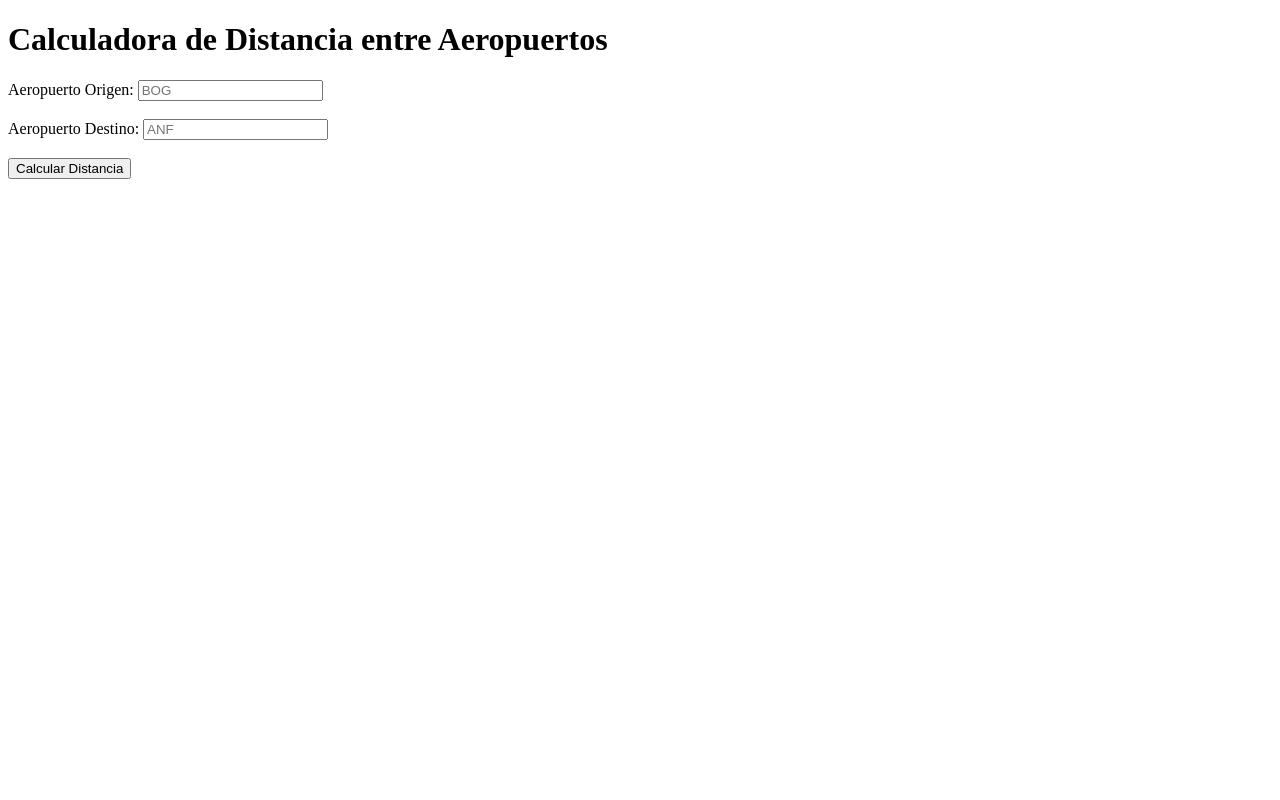
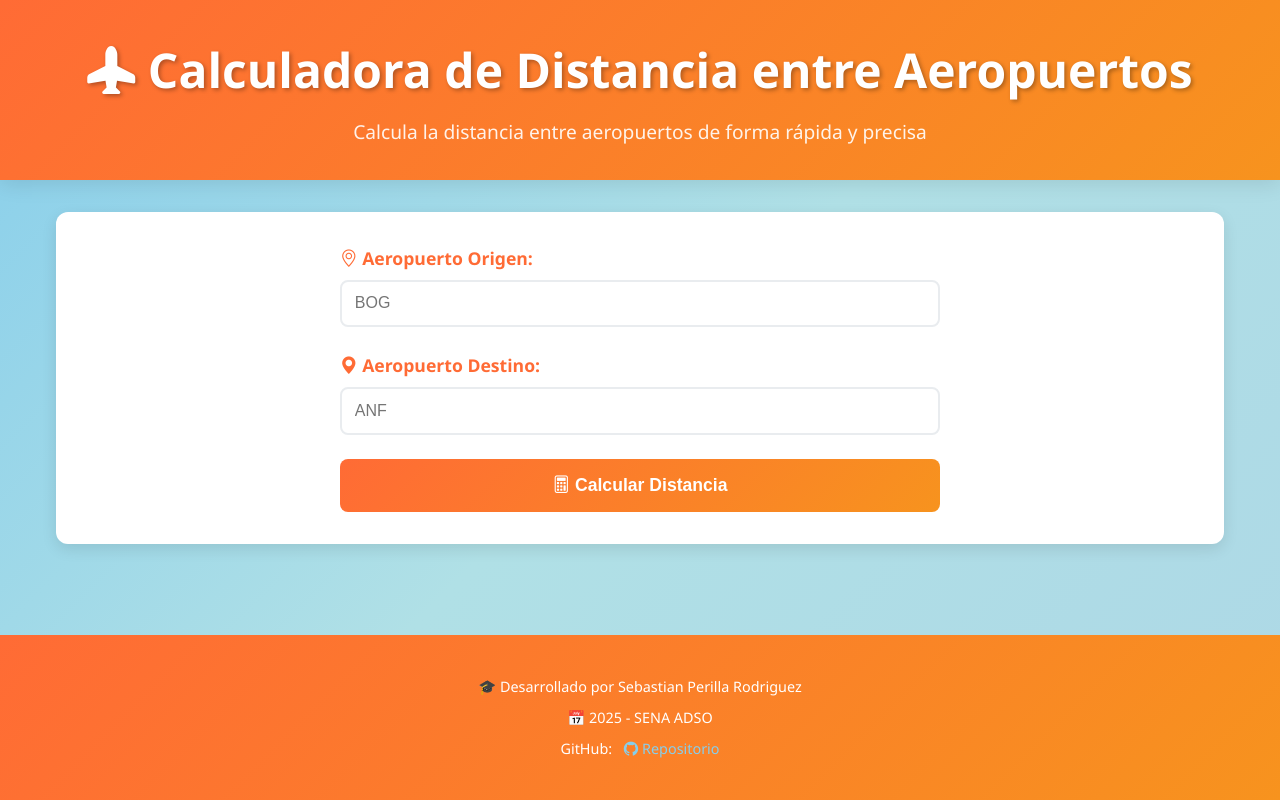
Before and after one commit to sebastianPR890/app-aeropuerto, a Django app: page / in a window 1280 px wide. Run offline with Django 5.2, Linux system fonts and the light colour scheme.

Commit message:
Se añadieron estilos

```diff
--- a/airport_distance_project/airports/templates/airport_distance.html
+++ b/airport_distance_project/airports/templates/airport_distance.html
@@ -1,50 +1,340 @@
 <!DOCTYPE html>
-<html>
+<html lang="es">
 <head>
     <meta charset="utf-8">
     <meta http-equiv="X-UA-Compatible" content="IE=edge">
     <title>Airport Distance</title>
     <meta name="description" content="">
     <meta name="viewport" content="width=device-width, initial-scale=1">
-        <link rel="stylesheet" href="">
+    <link rel="stylesheet" href="https://cdn.jsdelivr.net/npm/bootstrap-icons@1.11.0/font/bootstrap-icons.css">
+
+    <style>
+* {
+    margin: 0;
+    padding: 0;
+    box-sizing: border-box;
+    transition: all 0.3s ease;
+}
+
+body {
+    font-family: 'Segoe UI', Tahoma, Geneva, Verdana, sans-serif;
+    line-height: 1.6;
+    color: #333;
+    background: linear-gradient(135deg, #87ceeb 0%, #b0e0e6 50%, #add8e6 100%);
+    min-height: 100vh;
+    display: flex;
+    flex-direction: column;
+}
+
+/* Header principal */
+header {
+    background: linear-gradient(135deg, #ff6b35 0%, #f7931e 100%);
+    padding: 2rem 0;
+    box-shadow: 0 4px 20px rgba(0,0,0,0.1);
+    text-align: center;
+}
+
+header h1 {
+    color: white;
+    font-size: 3rem;
+    font-weight: 700;
+    margin: 0;
+    text-shadow: 2px 2px 4px rgba(0,0,0,0.3);
+}
+
+header p {
+    color: rgba(255,255,255,0.9);
+    font-size: 1.2rem;
+    margin-top: 0.5rem;
+    font-weight: 300;
+}
+
+/* Contenido principal */
+main {
+    flex: 1;
+    max-width: 1200px;
+    margin: 0 auto;
+    padding: 2rem 1rem;
+    width: 100%;
+}
+
+.content-block {
+    background: white;
+    padding: 2rem;
+    border-radius: 12px;
+    box-shadow: 0 5px 15px rgba(0,0,0,0.1);
+    margin-bottom: 2rem;
+}
+
+/* Títulos */
+h1 {
+    color: #ff6b35;
+    margin-bottom: 2rem;
+    font-size: 2.5rem;
+    text-align: center;
+    font-weight: 700;
+}
+
+h2 {
+    color: #ff6b35;
+    margin-bottom: 1rem;
+    font-size: 1.8rem;
+    font-weight: 600;
+}
+
+/* Formularios */
+form {
+    max-width: 600px;
+    margin: 0 auto;
+}
+
+label {
+    display: block;
+    margin-bottom: 0.5rem;
+    color: #ff6b35;
+    font-weight: 600;
+    font-size: 1.1rem;
+}
+
+input[type="text"] {
+    width: 100%;
+    padding: 0.8rem;
+    border: 2px solid #e9ecef;
+    border-radius: 8px;
+    font-size: 1rem;
+    margin-bottom: 1.5rem;
+    transition: all 0.3s ease;
+}
+
+input[type="text"]:focus {
+    outline: none;
+    border-color: #87ceeb;
+    box-shadow: 0 0 0 3px rgba(135, 206, 235, 0.3);
+    transform: scale(1.02);
+}
+
+button[type="submit"] {
+    background: linear-gradient(135deg, #ff6b35 0%, #f7931e 100%);
+    color: white;
+    padding: 1rem 2rem;
+    border: none;
+    border-radius: 8px;
+    font-size: 1.1rem;
+    font-weight: 600;
+    cursor: pointer;
+    width: 100%;
+    transition: all 0.3s ease;
+}
+
+button[type="submit"]:hover {
+    background: linear-gradient(135deg, #e55a2b 0%, #de7f0a 100%);
+    transform: translateY(-2px);
+    box-shadow: 0 5px 15px rgba(255, 107, 53, 0.4);
+}
+
+/* Área de resultados */
+#resultados {
+    background: linear-gradient(135deg, #e6f7ff 0%, #bae7ff 100%);
+    border: 2px solid #87ceeb;
+    border-radius: 12px;
+    padding: 2rem;
+    margin-top: 2rem;
+    text-align: center;
+}
+
+#resultados h2 {
+    color: #87ceeb;
+    margin-bottom: 1.5rem;
+    font-size: 1.8rem;
+}
+
+#resultados p {
+    margin-bottom: 1rem;
+    font-size: 1.1rem;
+    color: #2c3e50;
+}
+
+#resultados strong {
+    color: #ff6b35;
+    font-weight: 700;
+}
+
+#distancia {
+    font-size: 1.5rem;
+    color: #ff6b35;
+    font-weight: 700;
+}
+
+/* Área de errores */
+#error {
+    background: linear-gradient(135deg, #fdf2f2 0%, #fce4e4 100%);
+    border: 2px solid #e74c3c;
+    border-radius: 12px;
+    padding: 1.5rem;
+    margin-top: 2rem;
+    text-align: center;
+    font-size: 1.1rem;
+    font-weight: 500;
+}
+
+/* Footer */
+footer {
+    background: linear-gradient(135deg, #ff6b35 0%, #f7931e 100%);
+    color: white;
+    text-align: center;
+    padding: 2rem 1rem;
+    margin-top: auto;
+}
+
+footer p {
+    margin: 0.5rem 0;
+    font-size: 0.9rem;
+}
+
+footer a {
+    color: #87ceeb;
+    text-decoration: none;
+}
+
+footer a:hover {
+    color: #add8e6;
+}
+
+footer i {
+    margin-left: 0.5rem;
+}
+
+/* Responsivo */
+@media (max-width: 768px) {
+    header h1 {
+        font-size: 2.2rem;
+    }
+
+    header p {
+        font-size: 1rem;
+    }
+
+    main {
+        padding: 1rem;
+    }
+
+    .content-block {
+        padding: 1.5rem;
+    }
+
+    h1 {
+        font-size: 2rem;
+    }
+
+    form {
+        max-width: 100%;
+    }
+}
+
+@media (max-width: 480px) {
+    header h1 {
+        font-size: 1.8rem;
+    }
+
+    header p {
+        font-size: 0.9rem;
+    }
+
+    h1 {
+        font-size: 1.8rem;
+    }
+
+    .content-block {
+        padding: 1rem;
+    }
+
+    input[type="text"] {
+        padding: 0.7rem;
+        margin-bottom: 1rem;
+    }
+
+    button[type="submit"] {
+        padding: 0.8rem 1.5rem;
+        font-size: 1rem;
+    }
+
+    #resultados,
+    #error {
+        padding: 1.5rem;
+        margin-top: 1.5rem;
+    }
+}
+
+/* Accesibilidad */
+input[type="text"]:focus,
+button[type="submit"]:focus {
+    outline: 2px solid #87ceeb;
+    outline-offset: 2px;
+}
+
+footer a:focus {
+    outline: 2px solid #87ceeb;
+    outline-offset: 2px;
+}
+
+/* Animaciones */
+@keyframes fadeIn {
+    from {
+        opacity: 0;
+        transform: translateY(20px);
+    }
+    to {
+        opacity: 1;
+        transform: translateY(0);
+    }
+}
+
+#resultados[style*="block"],
+#error[style*="block"] {
+    animation: fadeIn 0.5s ease;
+}
+    </style>
 </head>
 <body>
-        <h1>Calculadora de Distancia entre Aeropuertos</h1>
+    <header>
+        <h1><i class="bi bi-airplane-fill"></i> Calculadora de Distancia entre Aeropuertos</h1>
+        <p>Calcula la distancia entre aeropuertos de forma rápida y precisa</p>
+    </header>
 
+    <main>
+        <div class="content-block">
             <!-- FORMULARIO BÁSICO -->
             <form id="airportForm">
                 {% csrf_token %}
 
-        <label for="aeropuerto_origen">Aeropuerto Origen:</label>
+                <label for="aeropuerto_origen"><i class="bi bi-geo-alt"></i> Aeropuerto Origen:</label>
                 <input
                     type="text"
                     id="aeropuerto_origen"
                     name="aeropuerto_origen"
                     placeholder="BOG"
                     maxlength="3"
+                    style="text-transform: uppercase;"
                     required
-        >
+                ></input>
 
-        <br><br>
-
-        <label for="aeropuerto_destino">Aeropuerto Destino:</label>
+                <label for="aeropuerto_destino"><i class="bi bi-geo-alt-fill"></i> Aeropuerto Destino:</label>
                 <input
                     type="text"
                     id="aeropuerto_destino"
                     name="aeropuerto_destino"
                     placeholder="ANF"
                     maxlength="3"
+                    style="text-transform: uppercase;"
                     required
-        >
+                ></input>
 
-        <br><br>
-
-        <button type="submit">Calcular Distancia</button>
+                <button type="submit"><i class="bi bi-calculator"></i> Calcular Distancia</button>
             </form>
 
             <!-- ÁREA DE RESULTADOS -->
             <div id="resultados" style="display: none;">
-        <h2>Resultados:</h2>
+                <h2><i class="bi bi-check-circle"></i> Resultados:</h2>
                 <p><strong>Origen:</strong> <span id="origen"></span></p>
                 <p><strong>Destino:</strong> <span id="destino"></span></p>
                 <p><strong>Distancia:</strong> <span id="distancia"></span> km</p>
@@ -52,6 +342,14 @@
 
             <!-- ÁREA DE ERRORES -->
             <div id="error" style="display: none; color: red;"></div>
+        </div>
+    </main>
+
+    <footer>
+        <p>🎓 Desarrollado por Sebastian Perilla Rodriguez</p>
+        <p>📅 2025 - SENA ADSO</p>
+        <p>GitHub: <a href="https://github.com/sebastianPR890"><i class="bi bi-github"></i> Repositorio</a></p>
+    </footer>
 
     <script>
         // JAVASCRIPT ESENCIAL
--- a/airport_distance_project/airports/views.py
+++ b/airport_distance_project/airports/views.py
@@ -13,9 +13,8 @@ def airport_distance_view(request):
 def calculate_distance(request):
     if request.method == 'POST':
         try:
-            aeropuerto_origen = request.POST.get('aeropuerto_origen')
-            aeropuerto_destino = request.POST.get('aeropuerto_destino')
-
+            aeropuerto_origen = request.POST.get('aeropuerto_origen','').strip().upper()
+            aeropuerto_destino = request.POST.get('aeropuerto_destino','').strip().upper()
             if not aeropuerto_origen or not aeropuerto_destino:
                 return JsonResponse({'error': 'Ambos Campos deben ser rellenados.'})
 
```
Also changed, not shown: airport_distance_project/airports/forms.py (+6 -6 lines). Lines whose indentation alone changed are shown as unchanged.
